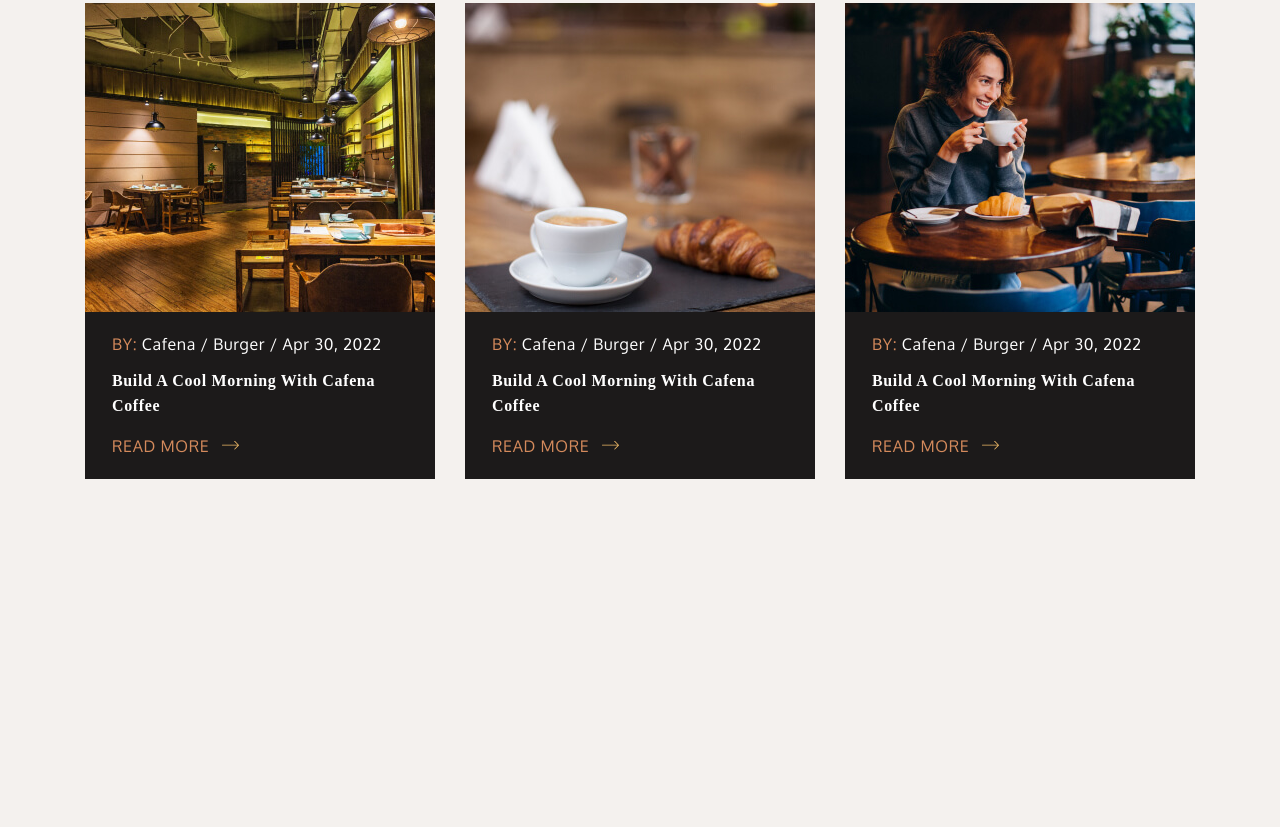
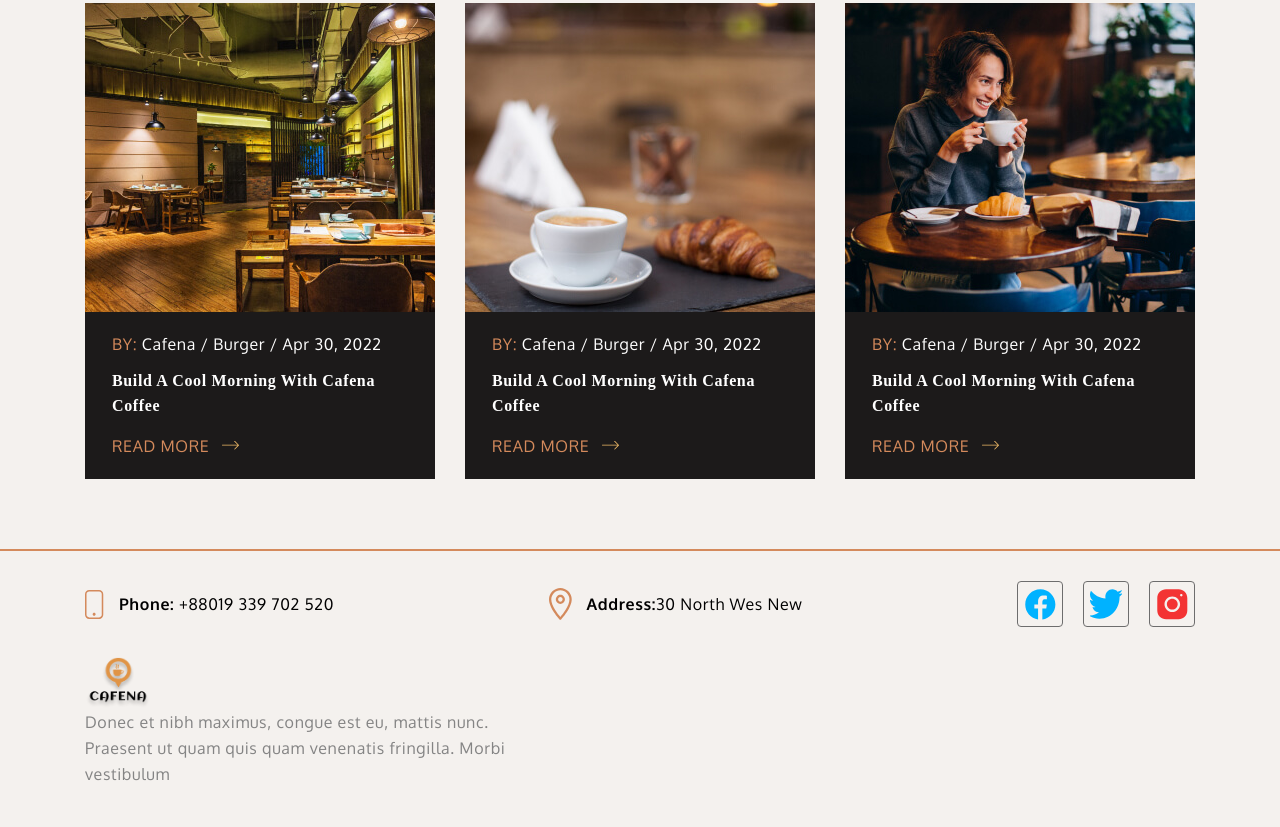
Before and after one commit to itdriver-studio/cafena, a plain HTML site: page index.html in a window 1280 px wide. Shown: the part 4086-4913 px from the top of the page. Before the commit the page ends 4565 px from the top, so only its background shows below. Drawn offline with Linux system fonts and the light colour scheme; files whose address does not match are found by name; a web font is replaced by a local one.

Commit message:
footer ready

```diff
--- a/index.html
+++ b/index.html
@@ -291,6 +291,36 @@
                 </ul>
             </div>
         </section>
+        <footer class="footer">
+            <div class="container">
+                <ul class="contacts">
+                    <li class="contacts__item">
+                        <img class="contacts__img" src="./images/icons/phone.svg" alt="phone">
+                        <p class="contacts__text"> <span class="contacts__name">Phone:</span> +88019 339 702 520</p>
+                    </li>
+                    <li class="contacts__item">
+                        <img class="contacts__img" src="./images/icons/map.svg" alt="map">
+                        <p class="contacts__text"> <span class="contacts__name">Address:</span>30 North Wes New</p>
+                    </li>
+                    <li class="contacts__item-social">
+                        <a class="contacts__link" href="#">
+                            <img class="social__img" src="./images/icons/fb.svg" alt="facebook"></a>
+                        <a class="contacts__link" href="#">
+                            <img class="social__img" src="./images/icons/tw.svg" alt="twitter"></a>
+                        <a class="contacts__link" href="#">
+                            <img class="social__img" src="./images/icons/inst.svg" alt="instagram">
+                        </a>
+                    </li>
+                </ul>
+                <div class="footer__text">
+                    <img src="./images/logo/logo.png" alt="logo" class="logo">
+                    <p class="footer__descr">
+                        Donec et nibh maximus, congue est eu, mattis nunc. Praesent ut quam quis quam venenatis
+                        fringilla. Morbi vestibulum
+                    </p>
+                </div>
+            </div>
+        </footer>
     </main>
     <script src=" js/slick.min.js"></script>
     <script src="js/main.min.js"></script>
--- a/scss/blocks/_footer.scss
+++ b/scss/blocks/_footer.scss
@@ -0,0 +1,49 @@
+.footer {
+    border-top: 2px solid $accent-color;
+    padding-top: 30px;
+    padding-bottom: 40px;
+
+    &__descr {
+        max-width: 440px;
+        color: #848484;
+    }
+}
+
+.contacts {
+    display: flex;
+    justify-content: space-between;
+    margin-bottom: 30px;
+
+    /*Mobile*/
+    @media (max-width: 767px) {
+        flex-direction: column;
+        row-gap: 40px;
+
+    }
+
+    &__item {
+        display: flex;
+        column-gap: 15px;
+        align-items: center;
+
+        &-social {
+            display: flex;
+            column-gap: 20px;
+        }
+    }
+
+    &__name {
+        font-weight: 700;
+    }
+
+
+}
+
+.social__img {
+    width: 46px;
+    height: 46px;
+    object-fit: cover;
+    padding: 6px;
+    border: 1px solid #6d6d6d;
+    border-radius: 4px;
+}
--- a/scss/sections/_news.scss
+++ b/scss/sections/_news.scss
@@ -1,4 +1,11 @@
 .news {
+    margin-bottom: 70px;
+
+    /*Mobile*/
+    @media (max-width: 767px) {
+        margin-bottom: 30px;
+    }
+
     &__title {
         text-align: center;
         margin-bottom: 50px;
```
Also changed, not shown: css/style.min.css.
